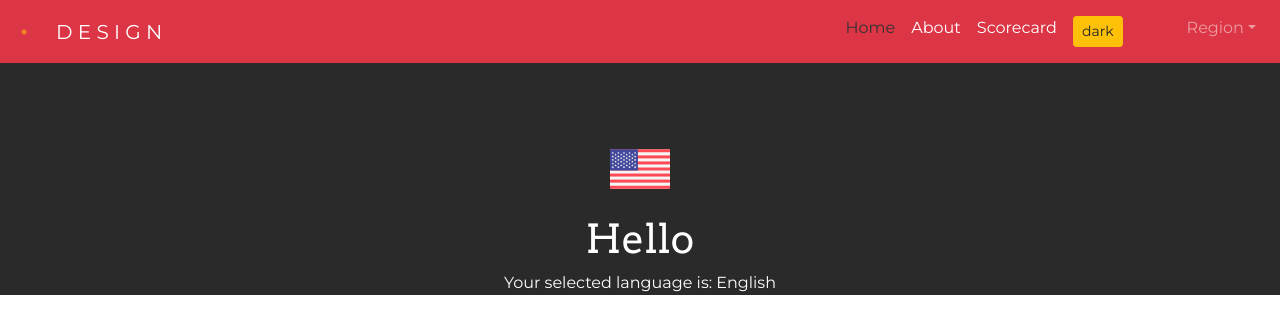
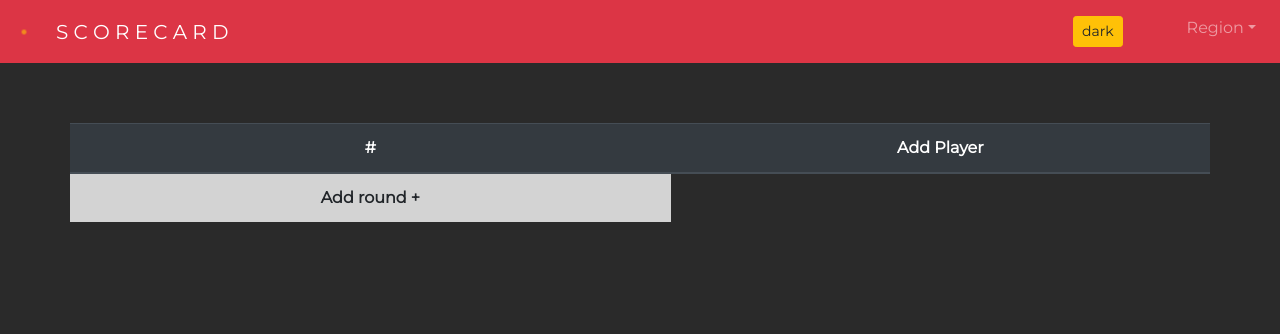
Before and after one commit to howemi/website, a Vue app: page / in a window 1280 px wide. Shown: the top 334 px of the page. Built offline with nearby package versions, Linux system fonts and the light colour scheme.

Commit message:
simplify this app

```diff
--- a/src/App.vue
+++ b/src/App.vue
@@ -51,6 +51,7 @@ h1 {
   text-align: center;
   color: #2c3e50;
   height: 100%;
+  min-height: 100vh;
 }
 
 #app.dark {
--- a/src/components/HelloWorld.vue
+++ b/src/components/HelloWorld.vue
@@ -1,15 +1,15 @@
 <template>
   <div class="hello">
     <div v-if="$store.state.language === 'DK'">
-      <img class="flag my-3" src="../assets/flags/DK.svg">
+      <img class="flag my-3" src=".${publicPath}/assets/flags/DK.svg">
       <h1>Hej</h1>
     </div>
     <div v-else-if="$store.state.language === 'EN'">
-      <img class="flag my-3" src="../assets/flags/EN.svg">
+      <img class="flag my-3" src=".${publicPath}/assets/flags/EN.svg">
       <h1>Hello</h1>
     </div>
     <div v-else-if="$store.state.language === 'ES'">
-      <img class="flag my-3" src="../assets/flags/ES.svg">
+      <img class="flag my-3" :src="${publicPath}/assets/flags/ES.svg">
       <h1>Hola</h1>
     </div>
 
@@ -22,6 +22,11 @@ export default {
   name: 'HelloWorld',
   props: {
     msg: String
+  },
+  data() {
+    return {
+      publicPath: "./scorecard/"
+    }
   },
   computed: {
     language: function() {
--- a/src/components/Navigation.vue
+++ b/src/components/Navigation.vue
@@ -10,7 +10,7 @@
     >
       <b-spinner small type="grow" class="mr-4 text-warning"></b-spinner>
       <b-navbar-brand class="mr-0">
-        <router-link to="/">D E S I G N</router-link>
+        <router-link to="/">S C O R E C A R D</router-link>
       </b-navbar-brand>
 
       <b-navbar-toggle target="nav-collapse"></b-navbar-toggle>
@@ -21,7 +21,7 @@
 
         <!-- Right aligned nav items -->
         <b-navbar-nav class="ml-auto">
-          <b-nav-item>
+         <!-- <b-nav-item>
             <router-link to="/">Home</router-link>
           </b-nav-item>
           <b-nav-item>
@@ -29,9 +29,10 @@
           </b-nav-item>
           <b-nav-item>
             <router-link to="/scorecard">Scorecard</router-link>
-          </b-nav-item>
+          </b-nav-item> -->
+
           <b-nav-item>
-            <button class="btn btn-sm btn-warning" @click="toggleMode()">{{mode}}</button>
+          <button class="btn btn-sm btn-warning" @click="toggleMode()">{{mode}}</button>
           </b-nav-item>
           <!-- <b-nav-item>
             <router-link to="/credits">ALL THE CREDIT</router-link>
--- a/src/components/Scorecard.vue
+++ b/src/components/Scorecard.vue
@@ -1,6 +1,5 @@
 <template>
   <div>
-    <h1>Scorecard</h1>
     <b-container class="px-0">
       <table class="table">
         <thead class="thead-dark">
--- a/src/router.js
+++ b/src/router.js
@@ -1,8 +1,8 @@
 import Vue from 'vue'
 import Router from 'vue-router'
-import Home from './views/Home.vue'
+// import Home from './views/Home.vue'
 import Game from './views/Game.vue'
-import Credits from './views/Credits.vue'
+// import Credits from './views/Credits.vue'
 
 Vue.use(Router)
 
@@ -10,26 +10,26 @@ export default new Router({
   routes: [
     {
       path: '/',
-      name: 'home',
-      component: Home
-    },
-    {
-      path: '/about',
-      name: 'about',
-      // route level code-splitting
-      // this generates a separate chunk (about.[hash].js) for this route
-      // which is lazy-loaded when the route is visited.
-      component: () => import(/* webpackChunkName: "about" */ './views/About.vue')
-    },
-    {
-      path: '/scorecard',
       name: 'scorecard',
       component: Game
     },
-    {
-      path: '/credits',
-      name: 'credits',
-      component: Credits
-    }
+    // {
+    //   path: '/about',
+    //   name: 'about',
+    //   // route level code-splitting
+    //   // this generates a separate chunk (about.[hash].js) for this route
+    //   // which is lazy-loaded when the route is visited.
+    //   component: () => import(/* webpackChunkName: "about" */ './views/About.vue')
+    // },
+    // {
+    //   path: '/scorecard',
+    //   name: 'scorecard',
+    //   component: Game
+    // },
+    // {
+    //   path: '/credits',
+    //   name: 'credits',
+    //   component: Credits
+    // }
   ]
 })
```
Also changed, not shown: 1 other file (tests, documents, lock files or other folders).
